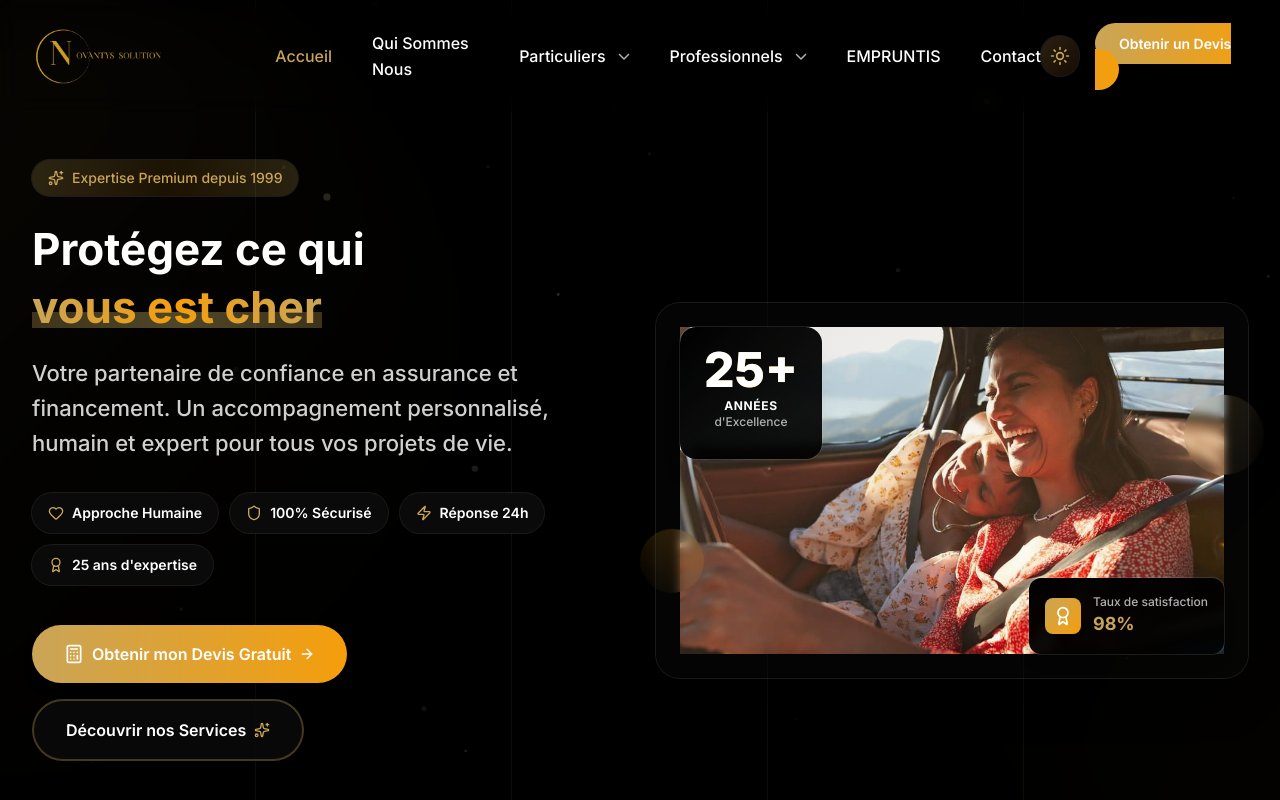
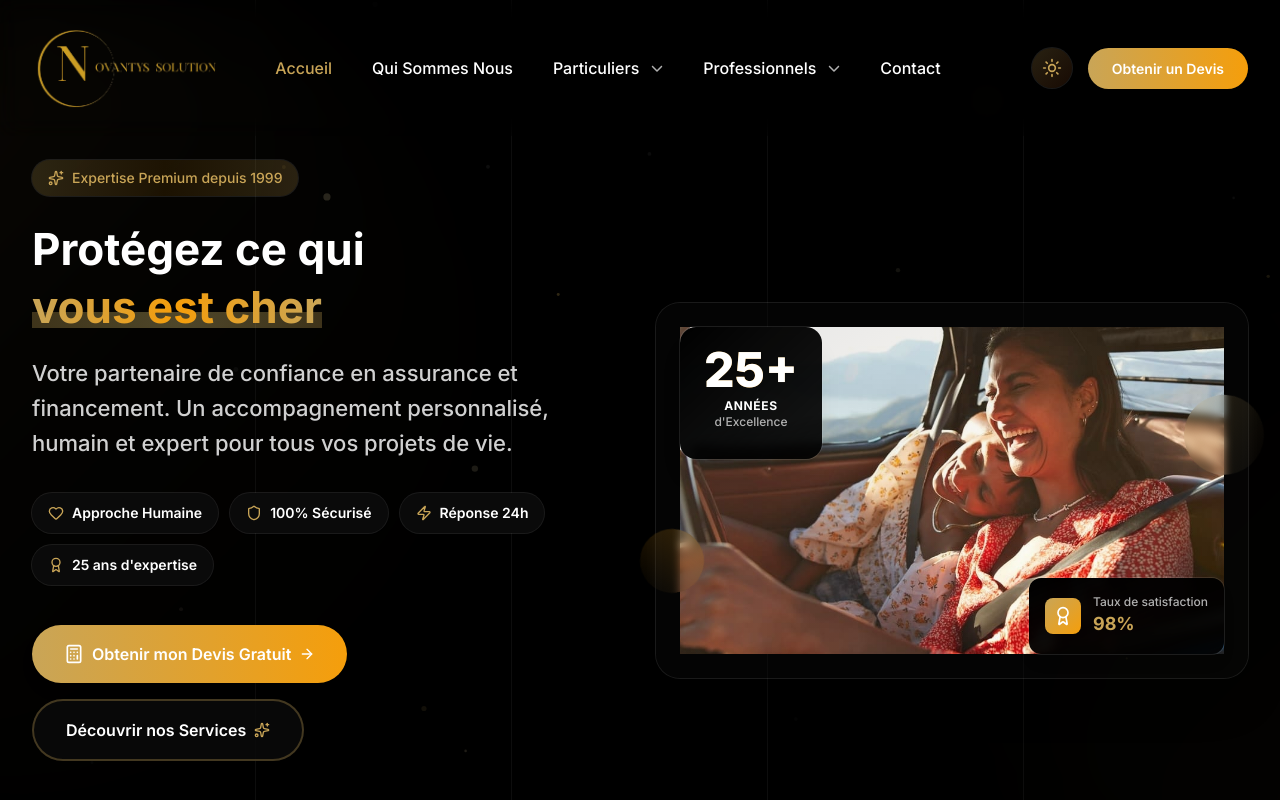
Before and after one commit to agencybenweb/Novantys, a Next.js app: page / in a window 1280 px wide. Shown: the top 800 px of the page. Built offline with nearby package versions, Linux system fonts and the light colour scheme.

Commit message:
Remove Empruntis from menu and enlarge Header logo

```diff
--- a/components/Header/index.tsx
+++ b/components/Header/index.tsx
@@ -63,9 +63,9 @@ const Header = () => {
                 <Image
                   src="/assets/images/logo-dor-removebg-preview.png"
                   alt="Novantys Solutions Logo"
-                  width={180}
-                  height={60}
-                  className="h-auto w-auto max-h-14"
+                  width={250}
+                  height={80}
+                  className="h-auto w-auto max-h-20"
                   priority
                 />
               </motion.div>
--- a/components/Header/menuData.tsx
+++ b/components/Header/menuData.tsx
@@ -63,12 +63,7 @@ const menuData: Menu[] = [
       },
     ],
   },
-  {
-    id: 5,
-    title: "EMPRUNTIS",
-    path: "/partenaire-empruntis",
-    newTab: false,
-  },
+
   {
     id: 6,
     title: "Contact",
```
